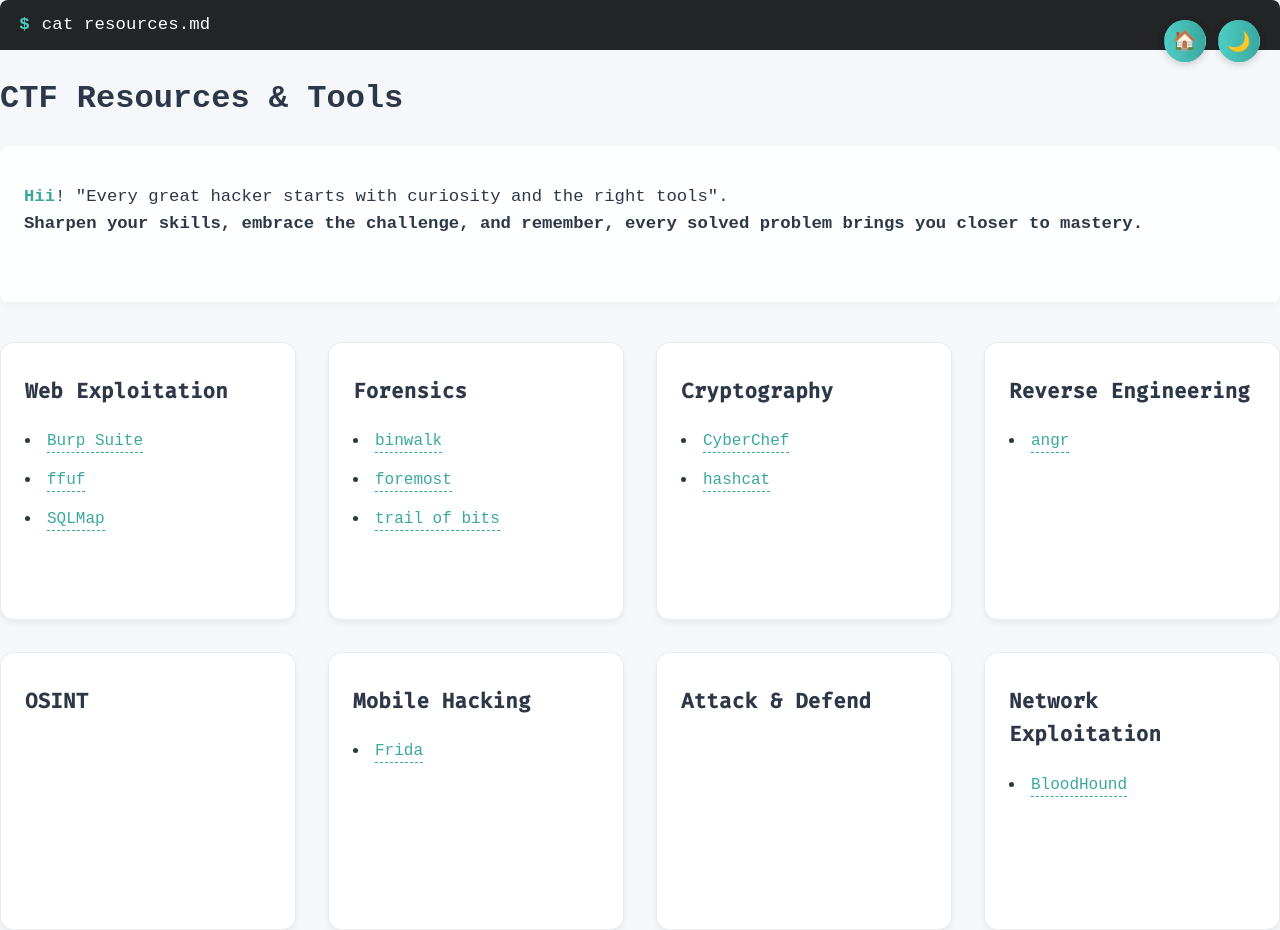
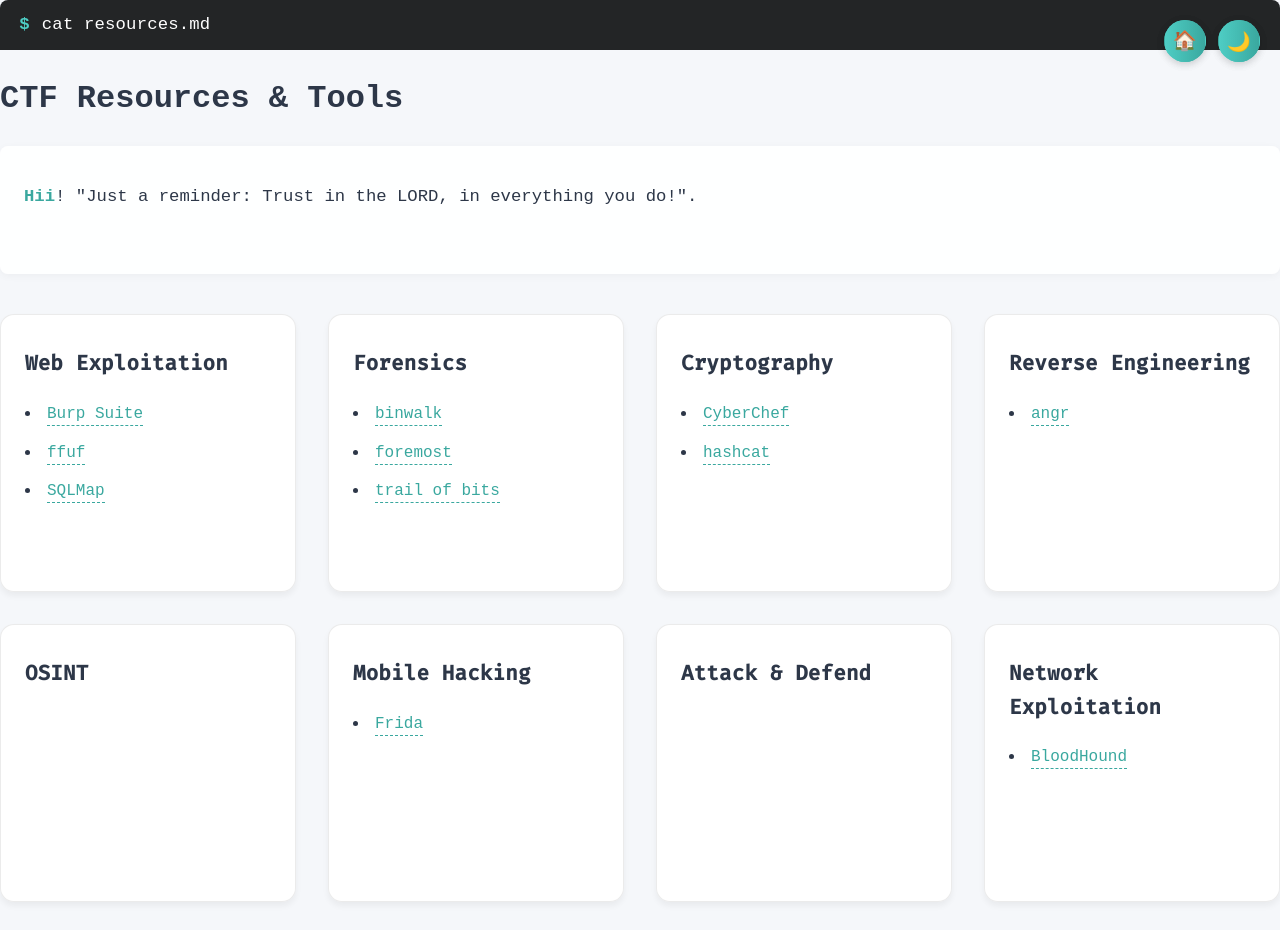
Before and after one commit to PathogenicKatt/PathogenicKatt.github.io, a Jekyll site: the page built from resources.md, in a window 1280 px wide. Built offline with Jekyll 4.4.1, drawn with Linux system fonts in a browser that asks for light colours; after the commit the page ends 902 px from its top, so only the background shows below that.

Commit message:
Updated resources

```diff
--- a/resources.md
+++ b/resources.md
@@ -12,8 +12,7 @@
 
 <div class="hacker-intro">
   <p>
-    <span class="hacker-green">Hii</span>! "Every great hacker starts with curiosity and the right tools".<br>
-    <strong>Sharpen your skills, embrace the challenge, and remember, every solved problem brings you closer to mastery.</strong><br>
+    <span class="hacker-green">Hii</span>! "Just a reminder: Trust in the LORD, in everything you do!".<br>
     <span class="hacker-blink">Keep pushing. Time is ticking!</span>
   </p>
 </div>
```
